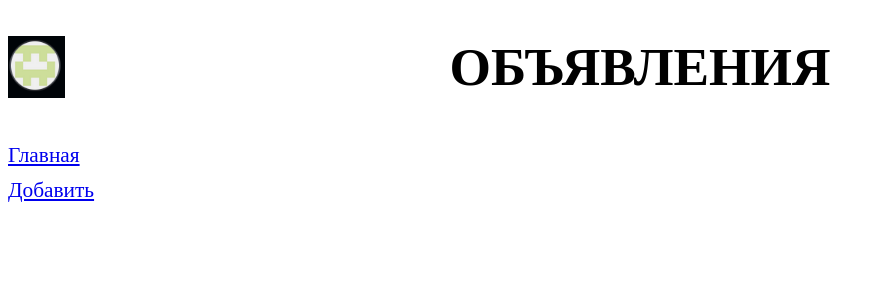
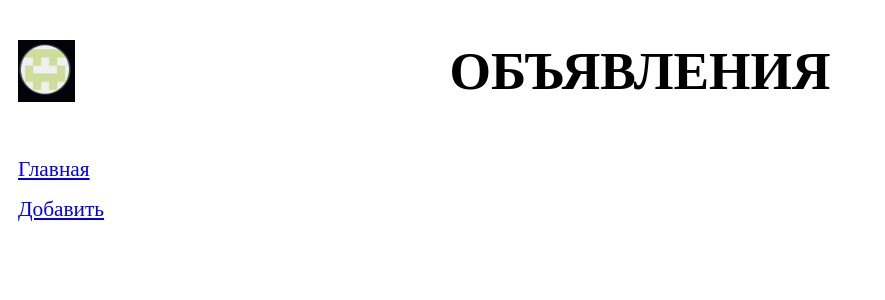
Before and after one commit to TimBik/simplesite, a Django app: page /bboard/ in a window 1280 px wide. Shown: the top 300 px of the page, without its empty margins (0-885 px from the left). Run offline with Django 5.2, Linux system fonts and the light colour scheme; data that the repository does not hold is empty.

Commit message:
update style.css

```diff
--- a/bboard/static/bboard/style.css
+++ b/bboard/static/bboard/style.css
@@ -3,6 +3,7 @@
     text-transform: uppercase;
     text-align: center;
     background: url("bg.png") left / auto 100% no-repeat;
+    margin: 40px 10px;
 }
 
 nav {
@@ -13,9 +14,9 @@
 
 nav a {
     display: block;
-    margin: 10px 0px;
+    margin: 15px 10px;
 }
 
 section {
-    margin-left: 170px;
+    margin-left: 200px;
 }
```
